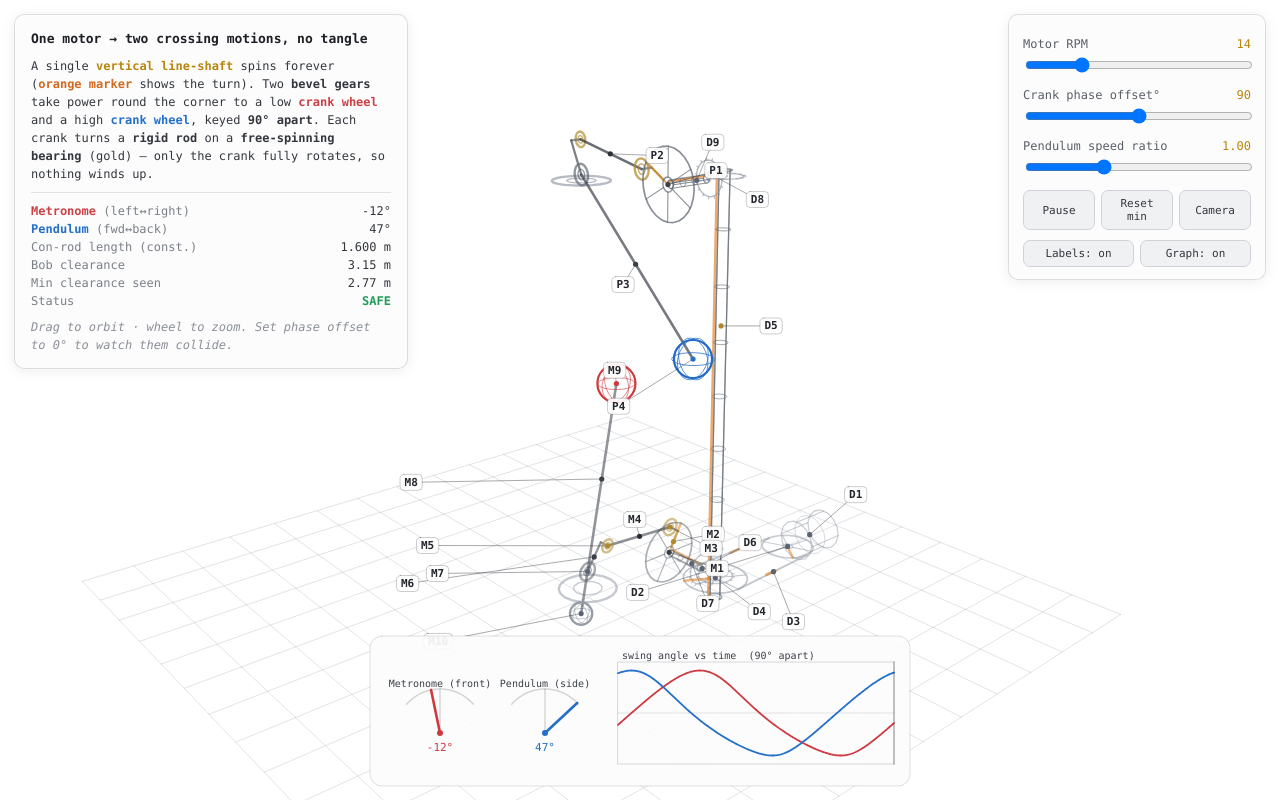
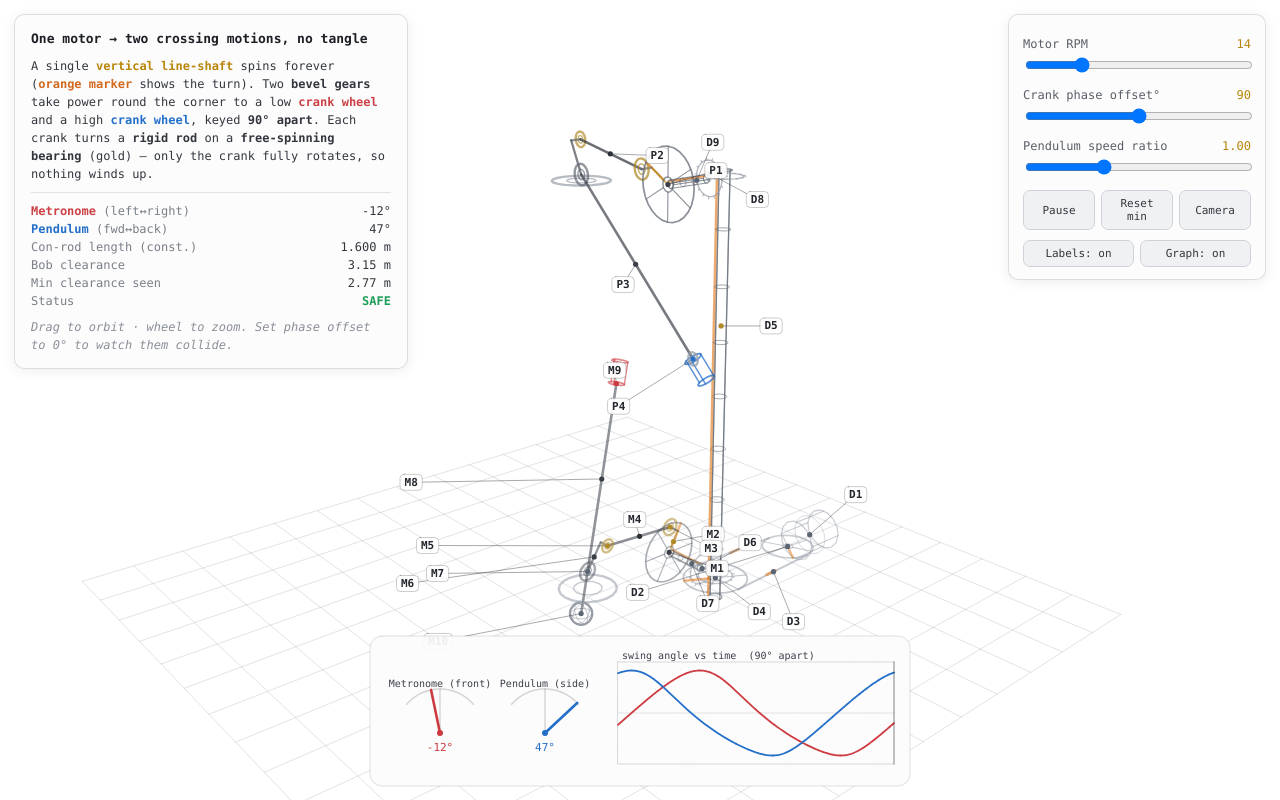
Before and after one commit to stephanschulz/pendulum-metronome, a plain HTML site: page index.html in a window 1280 px wide. Drawn offline with Linux system fonts and the light colour scheme.

Commit message:
fold bob

```diff
--- a/index.html
+++ b/index.html
@@ -73,6 +73,7 @@ const scl=(a,s)=>[a[0]*s,a[1]*s,a[2]*s], dot=(a,b)=>a[0]*b[0]+a[1]*b[1]+a[2]*b[2
 const cross=(a,b)=>[a[1]*b[2]-a[2]*b[1],a[2]*b[0]-a[0]*b[2],a[0]*b[1]-a[1]*b[0]];
 const len=a=>Math.hypot(a[0],a[1],a[2]), norm=a=>{const l=len(a)||1;return[a[0]/l,a[1]/l,a[2]/l];};
 function perpBasis(d){const up=Math.abs(d[1])<0.9?[0,1,0]:[1,0,0];const u=norm(cross(d,up));return[u,cross(d,u)];}
+const rotXv=(v,a)=>[v[0], v[1]*Math.cos(a)-v[2]*Math.sin(a), v[1]*Math.sin(a)+v[2]*Math.cos(a)];  // rotate a dir about X (the pendulum fold hinge)
 
 // === four-bar crank-rocker (rod length constant -> cannot tangle) ===========
 const FB={g:1.7,r2:0.45,r3:1.6,r4:0.6};
@@ -86,6 +87,7 @@ let phiMin=Infinity,phiMax=-Infinity;
 for(let i=0;i<720;i++){const v=solveFourBar(i*Math.PI/360).phi;phiMin=Math.min(phiMin,v);phiMax=Math.max(phiMax,v);}
 const PHI_MEAN=(phiMin+phiMax)/2;
 const AMP_DEG=(phiMax-phiMin)/2*180/Math.PI;
+const AMP_RAD=(phiMax-phiMin)/2;
 
 // === world layout (metres, Y up) ===========================================
 const CROSS_Y=4.2, M_PIVOT_Y=0.55, M_ARM=CROSS_Y-M_PIVOT_Y, P_PIVOT_Y=8, P_ARM=8-CROSS_Y;
@@ -245,7 +247,7 @@ function drawOverlay(mDeg,pDeg){
 
 // --- the whole mechanism, built into the queue using the current `view` ---
 function buildScene(){
-  const {m,p,dM,dP,theta,off,ratio,mBob,pBob,mPivot,pPivot,crash}=KM;
+  const {m,p,dM,dP,theta,off,ratio,mBob,pBob,mPivot,pPivot,crash,foldAngle}=KM;
   const UVY=uvFromAxis(Y_AXIS), thP=theta*ratio+off;
   // pendulum bevel crank gear: smaller gear -> faster crank (gear ratio sets the speed)
   const pgR=Math.max(0.14,Math.min(0.60,0.30/ratio)), pgT=Math.max(6,Math.round(50*pgR));
@@ -296,8 +298,14 @@ function buildScene(){
   ringW(Wpen(p.qx,p.qy,L_ROD),X_AXIS,0.13,C.gold);
   ringW(pPivot,X_AXIS,0.18,C.steel);
   ringW([0,0.2,0],Y_AXIS,0.55,C.dim); ringW([0,7.9,0],Y_AXIS,0.5,C.dim);
-  sphereW(mBob,BOB_R,C.red,crash);
-  sphereW(pBob,BOB_R,C.blue,crash);
+  // bobs as small cylinders. The pendulum's tip is hinged at its arm-end and folds
+  // over as it nears the metronome, then straightens again toward the swing extremes.
+  const mDir=norm(sub(mBob,mPivot));
+  tube(mBob, add(mBob,scl(mDir,0.42)), 0.15, C.red, 1.7, {n:12,seams:3});
+  const pDir=norm(sub(pBob,pPivot));
+  const foldDir=rotXv(pDir,foldAngle);                            // folds up on a hit, holds until an extreme
+  ringW(pBob,X_AXIS,0.11,C.dim);                                  // fold hinge at the arm tip
+  tube(pBob, add(pBob,scl(foldDir,0.42)), 0.15, C.blue, 1.7, {n:12,seams:3});
 }
 
 function wrapText(t,maxw){
@@ -333,6 +341,7 @@ function drawCloseup(L){
 
 // === state + UI ============================================================
 const S={rpm:14,off:90,ratio:1,running:true,labels:true,graph:true}; let theta=0,minClearance=Infinity;
+let penFolded=false, foldAmt=0;   // fold latch: set on a hit, released at a swing extreme
 const el=id=>document.getElementById(id);
 el('rpm').oninput=e=>{S.rpm=+e.target.value;el('vrpm').textContent=S.rpm;};
 el('off').oninput=e=>{S.off=+e.target.value;el('voff').textContent=S.off;};
@@ -366,7 +375,14 @@ function frame(now){
   const mPivot=Wmet(0,0,L_BELL), mBob=rotZ([0,M_PIVOT_Y+M_ARM,0],dM,[0,M_PIVOT_Y,0]);
   const pPivot=Wpen(0,0,L_BELL), pBob=rotX([0,P_PIVOT_Y-P_ARM,0],dP,[0,P_PIVOT_Y,0]);
   const clr=len(sub(mBob,pBob)); minClearance=Math.min(minClearance,clr); const crash=clr<BOB_R*2;
-  KM={m,p,dM,dP,theta,off,ratio:S.ratio,mBob,pBob,mPivot,pPivot,crash};
+  // fold latch: a detected hit folds the pendulum tip; it stays folded until the
+  // pendulum reaches either swing extreme, then releases.
+  const swingP=p.phi-PHI_MEAN;
+  if(crash) penFolded=true;
+  else if(Math.abs(swingP) > AMP_RAD*0.9) penFolded=false;
+  foldAmt += ((penFolded?1:0)-foldAmt)*0.25;            // ease toward folded / straight
+  const foldAngle=foldAmt*2.6;                          // ~150 deg when fully folded up
+  KM={m,p,dM,dP,theta,off,ratio:S.ratio,mBob,pBob,mPivot,pPivot,crash,foldAngle};
 
   // ===== part labels: code, name, end-connections, anchor, screen-offset, colour, zoom =====
   labels=[
```
